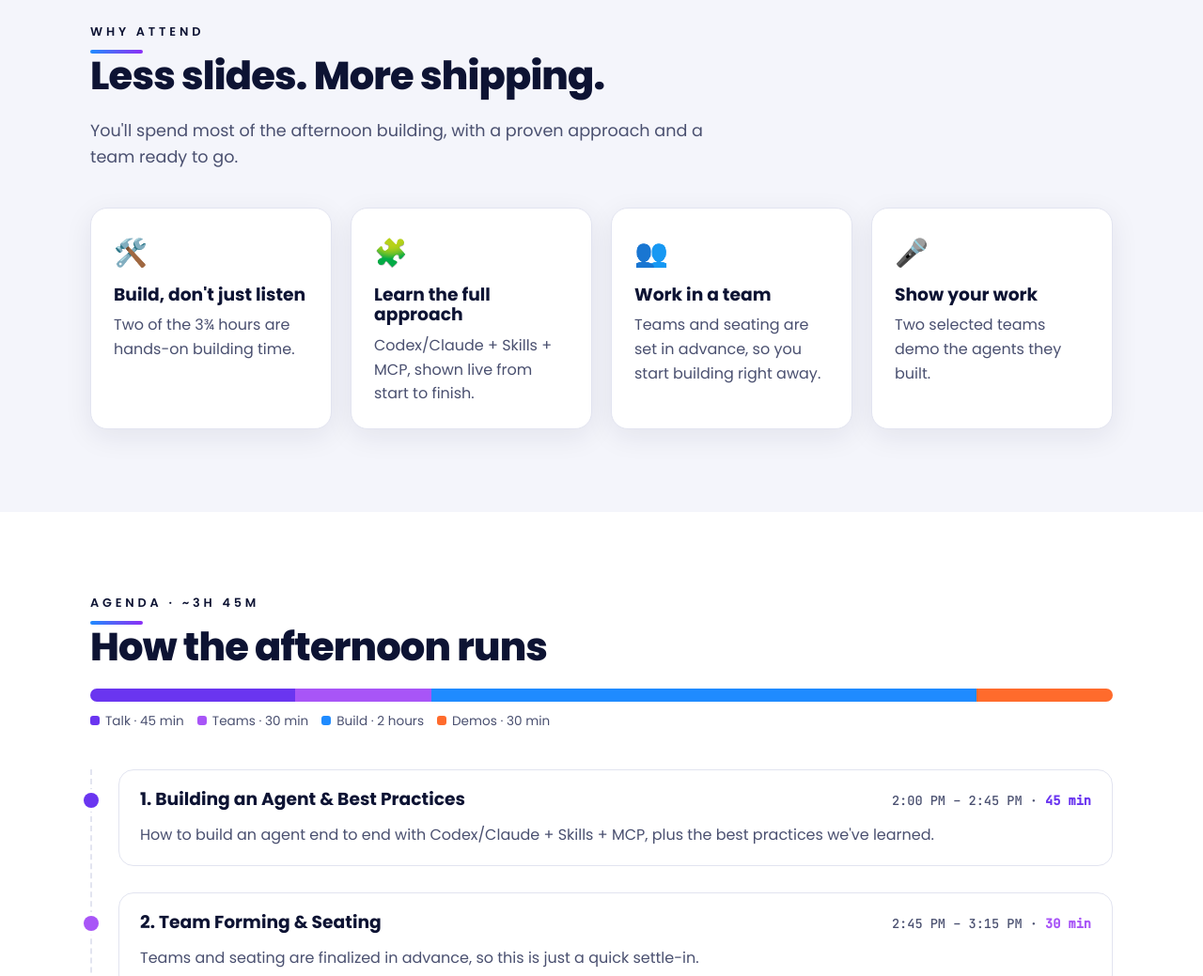
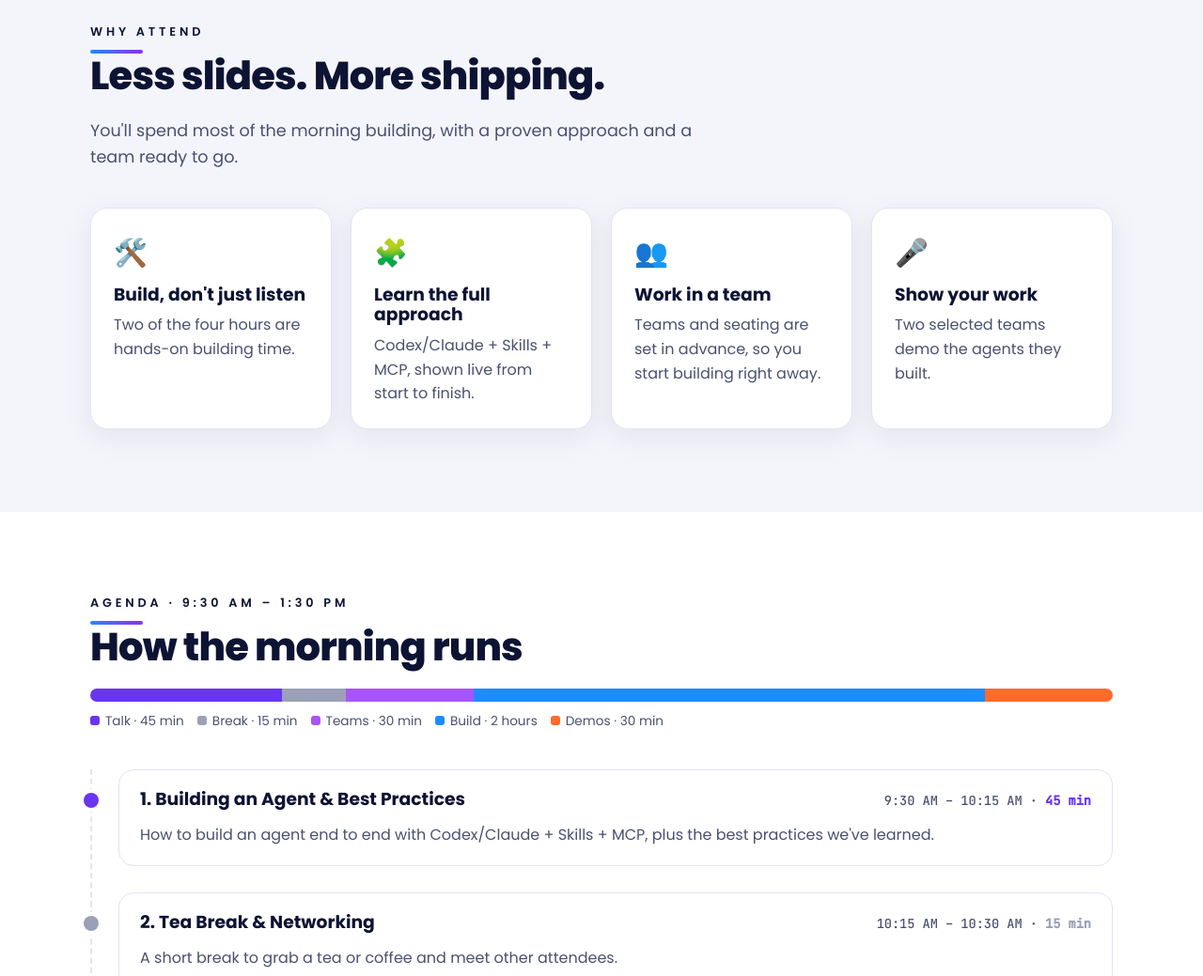
Before and after one commit to csqarepo/agentix-ai-workshop, a plain HTML site: page index.html in a window 1280 px wide. Shown: the part 1000-2039 px from the top of the page at 94% size. Drawn offline with Linux system fonts and the light colour scheme.

Commit message:
Move the workshop to 9:30 AM – 1:30 PM and add a 15-minute break
Co-Authored-By: Claude Opus 5 <noreply@anthropic.com>

```diff
--- a/assets/config.js
+++ b/assets/config.js
@@ -3,7 +3,7 @@ const CONFIG = {
   name: "Agentic AI Workshop",
   shortName: "AgentiX",
   host: "ProductSquads",
-  start: "2026-10-02T14:00:00+05:30",   // ISO start time, with timezone offset
+  start: "2026-10-02T09:30:00+05:30",   // ISO start time, with timezone offset
   timezone: "IST",
   timeZoneId: "Asia/Kolkata",
   venue: "ProductSquads, Ahmedabad",
@@ -15,7 +15,7 @@ const CONFIG = {
   hashtag: "#AgentiX",
   contactEmail: "events@example.com",
   // Google Apps Script web app URL that saves registrations to the Google Sheet (see README).
-  formEndpoint: "",
+  formEndpoint: "https://script.google.com/macros/s/AKfycbzsEp4DXprCQZNFb0H7XVwK70rFfQDs9cdQg20pJSWGwMD85G_Q3cPCfCaJkAUxk8Vg/exec",
   // Or send everyone to an external form (Luma, Google Form). Replaces the built-in form.
   externalRegisterUrl: ""
 };
@@ -24,6 +24,9 @@ const AGENDA = [
   {title: "Building an Agent & Best Practices", short: "Talk", min: 45, color: "var(--primary)",
    desc: "How to build an agent end to end with Codex/Claude + Skills + MCP, plus the best practices we've learned.",
    points: ["What an agent is, and when you need one", "Live build: model + Skills + MCP", "Best practices: scoping, prompts, tool design, testing"]},
+  {title: "Tea Break & Networking", short: "Break", min: 15, color: "#9aa0b8",
+   desc: "A short break to grab a tea or coffee and meet other attendees.",
+   points: ["Tea and coffee", "Meet the other builders"]},
   {title: "Team Forming & Seating", short: "Teams", min: 30, color: "var(--accent-3)",
    desc: "Teams and seating are finalized in advance, so this is just a quick settle-in.",
    points: ["Find your team and table", "Pick your problem statement", "Check that your tools are set up"]},
--- a/index.html
+++ b/index.html
@@ -47,9 +47,9 @@
 <section class="alt"><div class="wrap reveal">
   <div class="eyebrow">Why attend</div>
   <h2>Less slides. More shipping.</h2>
-  <p class="lead">You'll spend most of the afternoon building, with a proven approach and a team ready to go.</p>
+  <p class="lead">You'll spend most of the morning building, with a proven approach and a team ready to go.</p>
   <div class="grid">
-    <div class="card"><div class="ic">🛠️</div><h3>Build, don't just listen</h3><p>Two of the 3¾ hours are hands-on building time.</p></div>
+    <div class="card"><div class="ic">🛠️</div><h3>Build, don't just listen</h3><p>Two of the four hours are hands-on building time.</p></div>
     <div class="card"><div class="ic">🧩</div><h3>Learn the full approach</h3><p>Codex/Claude + Skills + MCP, shown live from start to finish.</p></div>
     <div class="card"><div class="ic">👥</div><h3>Work in a team</h3><p>Teams and seating are set in advance, so you start building right away.</p></div>
     <div class="card"><div class="ic">🎤</div><h3>Show your work</h3><p>Two selected teams demo the agents they built.</p></div>
@@ -57,9 +57,9 @@
 </div></section>
 
 <section><div class="wrap reveal">
-  <div class="eyebrow">Agenda · ~3h 45m</div>
-  <h2>How the afternoon runs</h2>
-  <div class="bar" id="bar" role="img" aria-label="Time split: 45 min talk, 30 min teams, 2 hours build, 30 min demos"></div>
+  <div class="eyebrow">Agenda · 9:30 AM – 1:30 PM</div>
+  <h2>How the morning runs</h2>
+  <div class="bar" id="bar" role="img" aria-label="Time split: 45 min talk, 15 min break, 30 min teams, 2 hours build, 30 min demos"></div>
   <div class="legend" id="legend"></div>
   <div class="timeline" id="timeline" data-compact></div>
   <a class="more" href="agenda.html">Full agenda →</a>
```
Also changed, not shown: agenda.html (+3 -3 lines).
